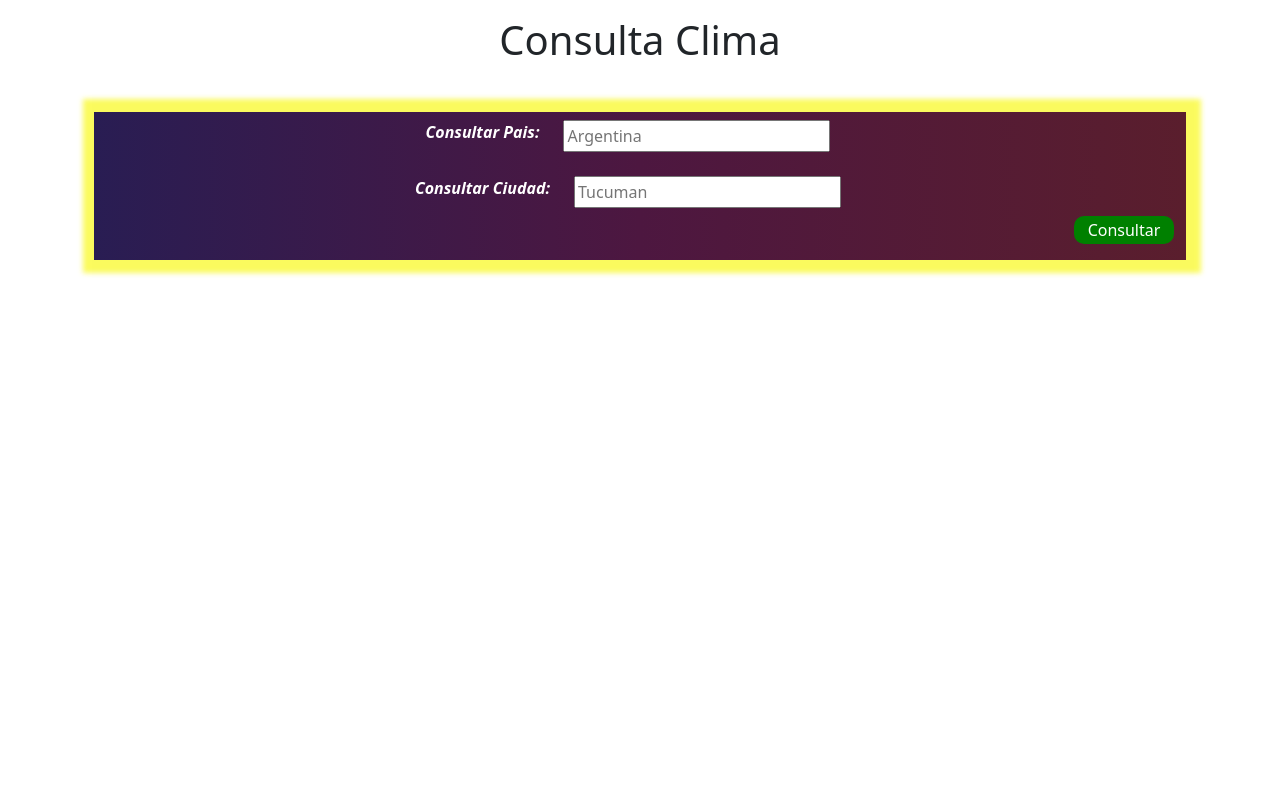
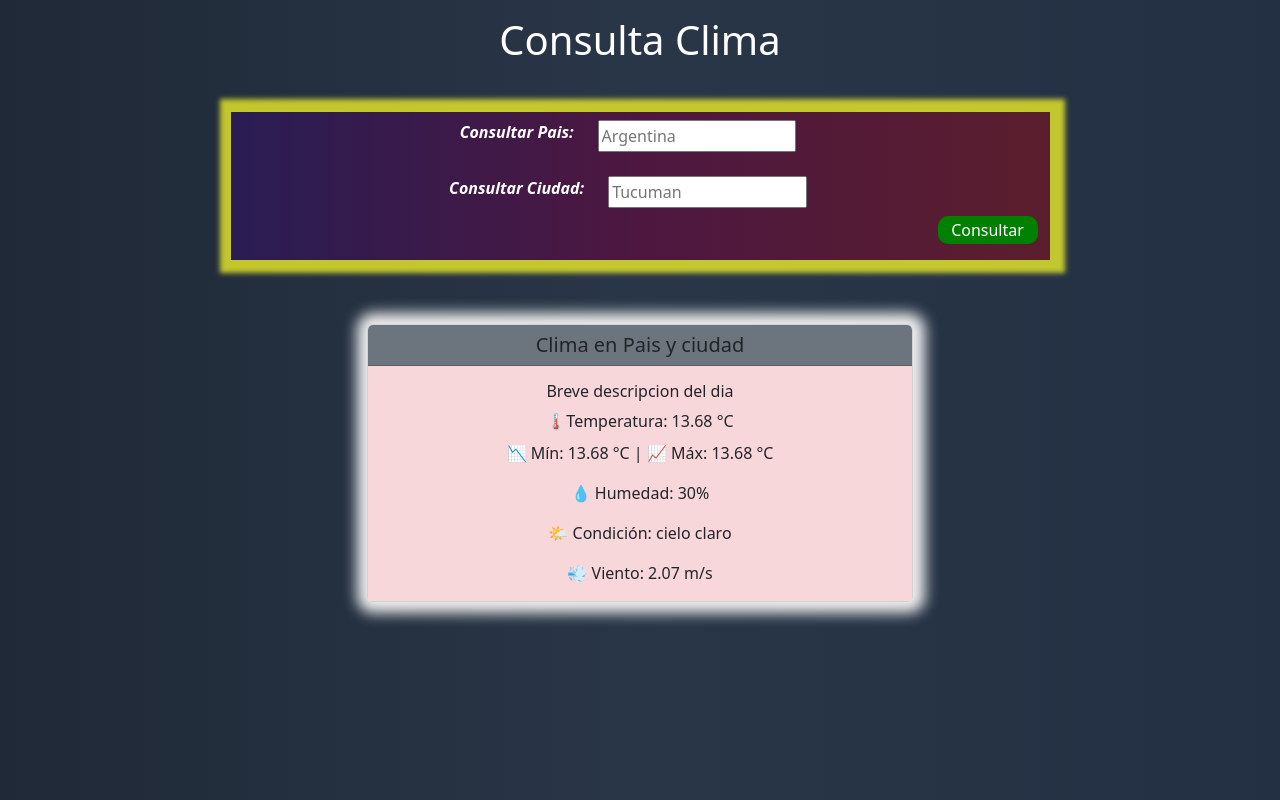
Before and after one commit to Lucaspozziok64/webClima-ReactVite, a React (Vite) app: page / in a window 1280 px wide. Built offline with nearby package versions, Linux system fonts and the light colour scheme; no server answers.

Commit message:
creamos el componente infoClima y maquetamos card donde mostraremos el clima e inlcuimos textos, estilos

```diff
--- a/src/App.css
+++ b/src/App.css
@@ -15,3 +15,9 @@ box-shadow: 2px 0px 5px 13px rgba(249,249,41,0.75);
   padding: 2px;
   width: 100px;
 }
+
+.card {
+box-shadow: 1px 0px 14px 11px rgba(239,239,239,1);
+-webkit-box-shadow: 1px 0px 14px 11px rgba(239,239,239,1);
+-moz-box-shadow: 1px 0px 14px 11px rgba(239,239,239,1);
+}
--- a/src/App.jsx
+++ b/src/App.jsx
@@ -3,6 +3,7 @@ import './App.css'
 import FormularioClima from './components/FormularioClima'
 import Titulo from './components/Titulo'
 import 'bootstrap/dist/css/bootstrap.min.css'
+import InfoClima from './components/InfoClima'
 
 function App() {
 
@@ -11,9 +12,9 @@ function App() {
   })
 
   const obtenerCima = async () => {
-    const respuesta = await fetch('https://api.openweathermap.org/data/2.5/weather?q=London&lang=es&appid=a18aaf89ecdc6baf3a70d28064366d5b');
+    {/*const respuesta = await fetch('https://api.openweathermap.org/data/2.5/weather?q=London&lang=es&appid=a18aaf89ecdc6baf3a70d28064366d5b');
     const datos = await respuesta.json()
-    console.log(datos)
+    console.log(datos)*/}
   }
   return (
     <>
@@ -22,6 +23,9 @@ function App() {
         <section className='container my-5'>
           <FormularioClima />
         </section>
+        <section className='container d-flex justify-content-center'>
+          <InfoClima />
+        </section>
       </main>
     </>
   )
--- a/src/components/FormularioClima.jsx
+++ b/src/components/FormularioClima.jsx
@@ -2,7 +2,7 @@
 
 const FormularioClima = () => {
     return (
-      <form className="container d-flex flex-column formulario">
+      <form className="container w-75 d-flex flex-column formulario">
       <div className="d-flex justify-content-center mb-4">
         <label className="form-label" style={{ fontStyle: "italic" }}>
           <strong>Consultar Pais:</strong>
--- /dev/null
+++ b/src/components/InfoClima.jsx
@@ -0,0 +1,17 @@
+const InfoClima = () => {
+  return (
+    <div className="card w-50 my-3">
+      <h5 className="card-header text-center bg-secondary">Clima en Pais y ciudad</h5>
+      <div className="card-body text-center bg-danger-subtle">
+        <h6 className="card-text">Breve descripcion del dia</h6>
+        <p className="card-title">🌡️Temperatura: 13.68 °C</p>
+        <p className="card-text">📉 Mín: 13.68 °C | 📈 Máx: 13.68 °C</p>
+        <p className="card-text">💧 Humedad: 30%</p>
+        <p className="card-text">🌤️ Condición: cielo claro</p>
+        <p className="card-text">💨 Viento: 2.07 m/s</p>
+      </div>
+    </div>
+  );
+};
+
+export default InfoClima;
--- a/src/components/Titulo.jsx
+++ b/src/components/Titulo.jsx
@@ -1,7 +1,7 @@
 
 const Titulo = () => {
     return (
-      <h1 className="text-center">Consulta Clima</h1>
+      <h1 className="text-center text-white">Consulta Clima</h1>
     );
 };
 
--- a/src/index.css
+++ b/src/index.css
@@ -0,0 +1,6 @@
+#root {
+    display: flex;
+    flex-direction: column;
+    min-height: 100vh;
+    background: -webkit-linear-gradient(90deg,#1f2937,#293647,#233043); /* Chrome 10-25, Safari 5.1-6 */ background: linear-gradient(90deg,#1f2937,#293647,#233043); /* W3C, IE 10+/ Edge, Firefox 16+, Chrome 26+, Opera 12+, Safari 7+ */
+}
```
